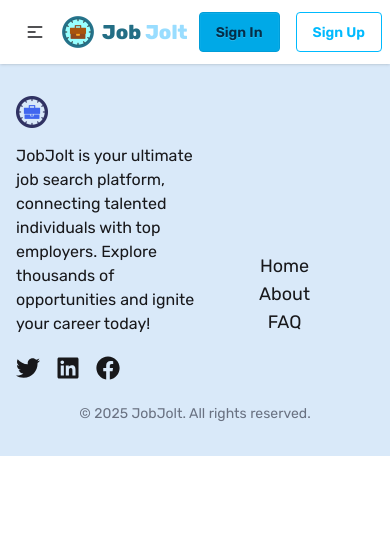
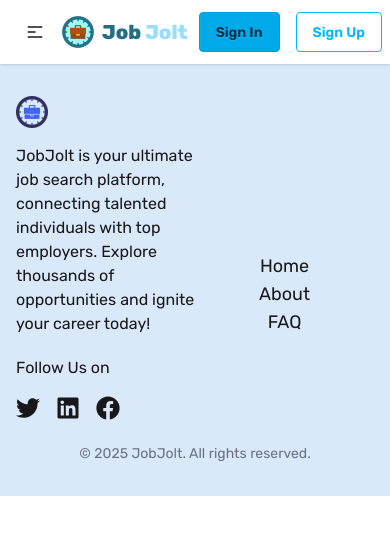
Before and after one commit to ammarShahab/job-jolt-job-search-app, a React (Vite) app: page /auth in a window 390 px wide. Shown: the top 534 px of the page. Built offline with nearby package versions, Linux system fonts and the light colour scheme; no server answers.

Commit message:
added profile picture upon registraion, added some text in footer section

```diff
--- a/src/components/Footer.jsx
+++ b/src/components/Footer.jsx
@@ -37,7 +37,9 @@ const Footer = () => {
           </NavLink>
         </div>
 
-        <div className="flex mt-5 md:justify-end space-x-4">
+        <div className="mt-5 space-y-4">
+          <p className="text-left md:text-right">Follow Us on</p>
+          <div className="flex md:justify-end space-x-4">
             <a
               href="https://twitter.com"
               target="_blank"
@@ -61,6 +63,7 @@ const Footer = () => {
             </a>
           </div>
         </div>
+      </div>
 
       <div className="text-center mt-6 text-sm text-gray-500">
         &copy; {new Date().getFullYear()} JobJolt. All rights reserved.
--- a/src/components/NavBar.jsx
+++ b/src/components/NavBar.jsx
@@ -70,8 +70,11 @@ const NavBar = () => {
       <div className="navbar-end space-x-4">
         {user ? (
           <>
-            <img src={`${user ? user.photoURL : ""}`} alt="" srcset="profile" />
-            {/* <MdOutlineAccountCircle size={40}></MdOutlineAccountCircle> */}
+            <Link to="/myprofile" className="btn rounded-full">
+              <img className="w-6 h-6" src={`${user ? user.photoURL : ""}`} />
+              {/* <MdOutlineAccountCircle size={40}></MdOutlineAccountCircle> */}
+            </Link>
+
             <button
               onClick={handleLogOut}
               className="btn bg-gray-800 text-white "
```
Lines whose indentation alone changed are shown as unchanged.
